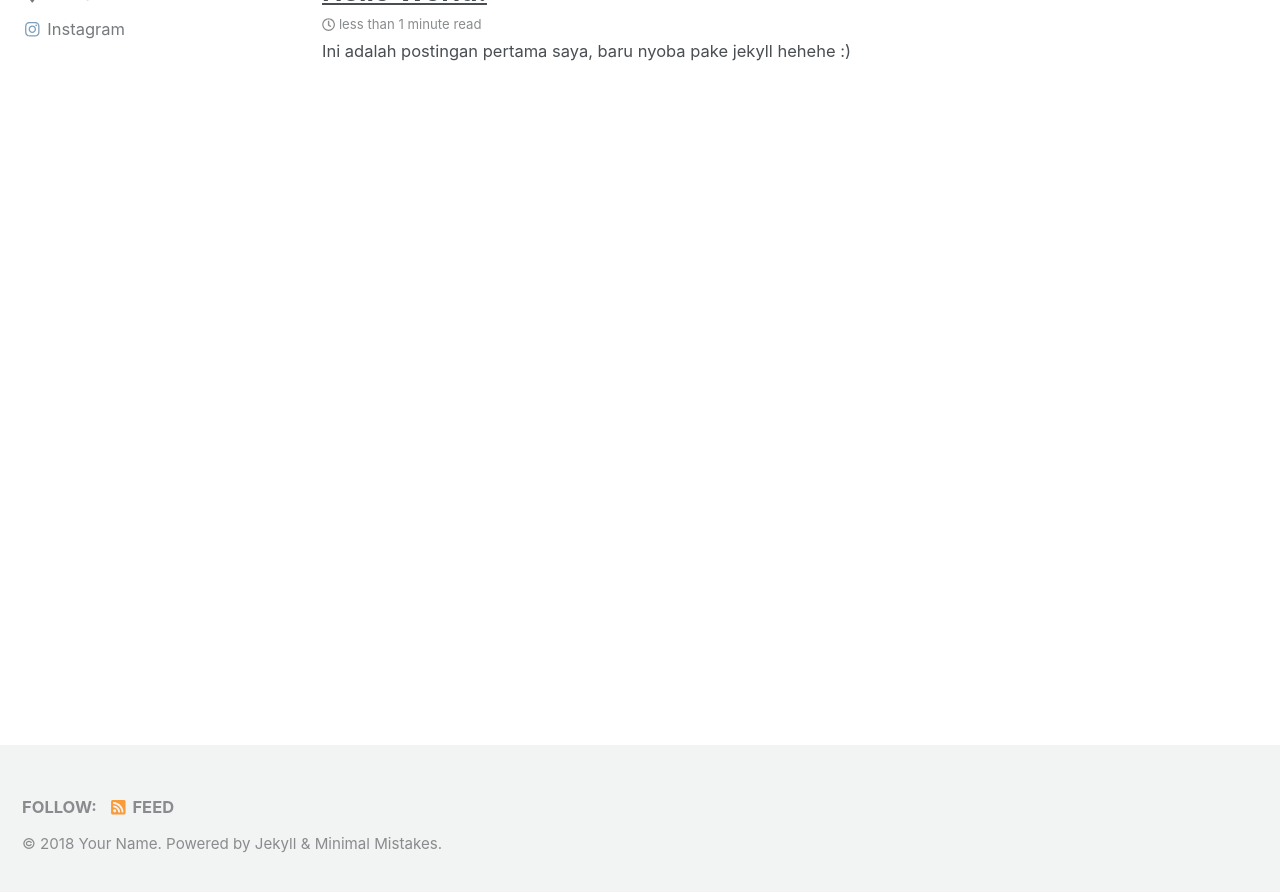
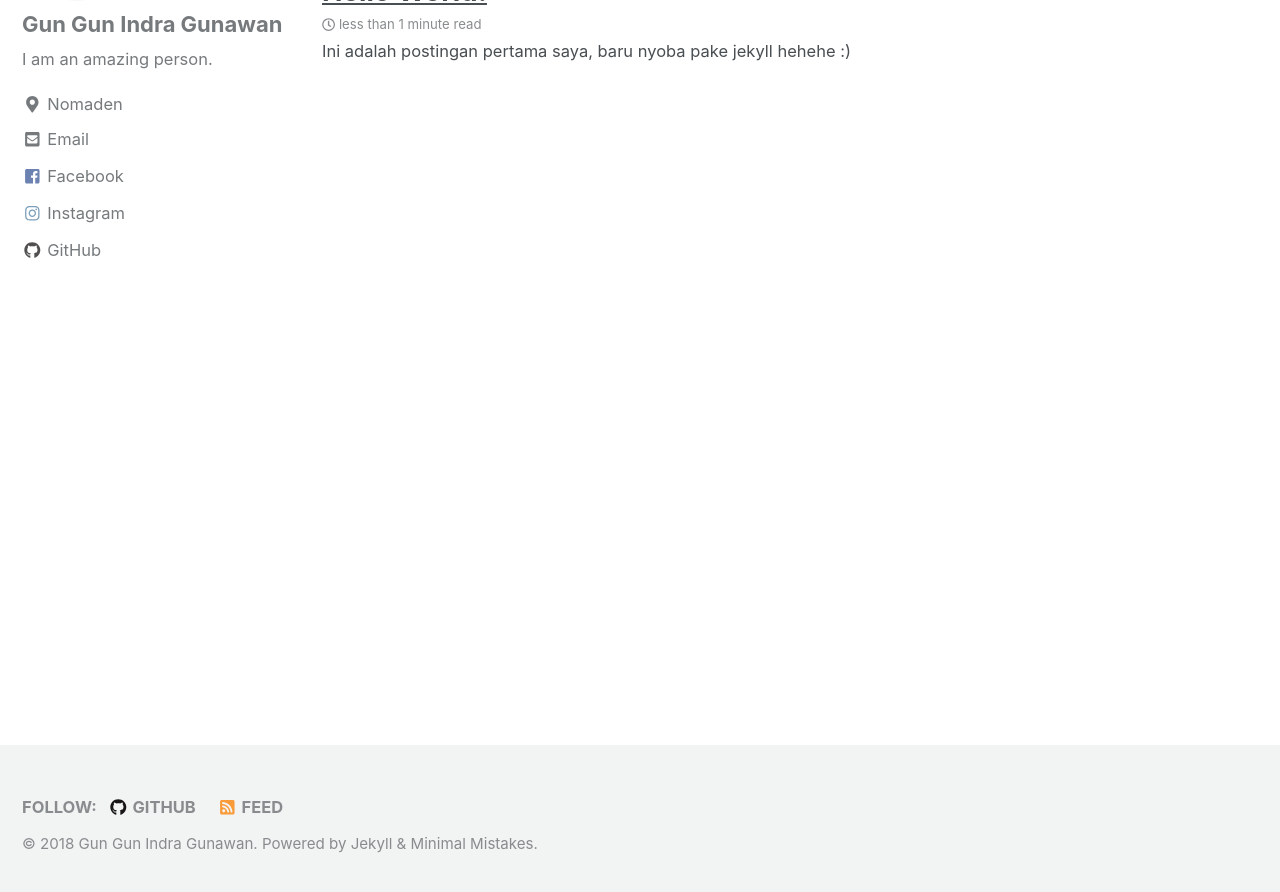
Before and after one commit to indrafreaks71/indrafreaks71.github.io, a Jekyll site: the page built from index.html, in a window 1280 px wide and 900 px high, scrolled down 253 px. Shown: the top 892 px of the window. Built offline with Jekyll 4.4.1, drawn with Linux system fonts in a browser that asks for light colours; nearby versions of some CDN libraries; the list of posts is cut into pages by our own code.

Commit message:
Tambah Profile

```diff
--- a/_config.yml
+++ b/_config.yml
@@ -18,7 +18,7 @@ minimal_mistakes_skin    : "default" # "air", "aqua", "contrast", "dark", "dirt"
 locale                   : "en-US"
 title                    : "indrafreaks71 blog"
 title_separator          : "-"
-name                     : "Your Name"
+name                     : "Gun Gun Indra Gunawan"
 description              : "Blognya si indra."
 url                      : # the base hostname & protocol for your site e.g. "https://mmistakes.github.io"
 baseurl                  : # the subpath of your site, e.g. "/blog"
@@ -98,19 +98,19 @@ analytics:
 # Site Author
 author:
   name             : "Gun Gun Indra Gunawan"
-  avatar           : # path of avatar image, e.g. "/assets/images/bio-photo.jpg"
+  avatar           : /others/profile.jpg
   bio              : "I am an amazing person."
   location         : "Nomaden"
-  email            :
+  email            : "gun.ig97@gmail.com"
   uri              :
   home             : # null (default), "absolute or relative url to link to author home"
   bitbucket        :
   codepen          :
   dribbble         :
   flickr           :
-  facebook         :
+  facebook         : "budax.kaseft"
   foursquare       :
-  github           :
+  github           : "indrafreaks71"
   gitlab           :
   google_plus      :
   keybase          :
```
